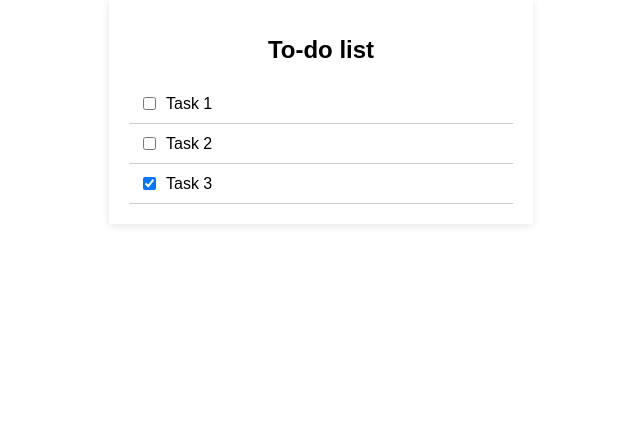
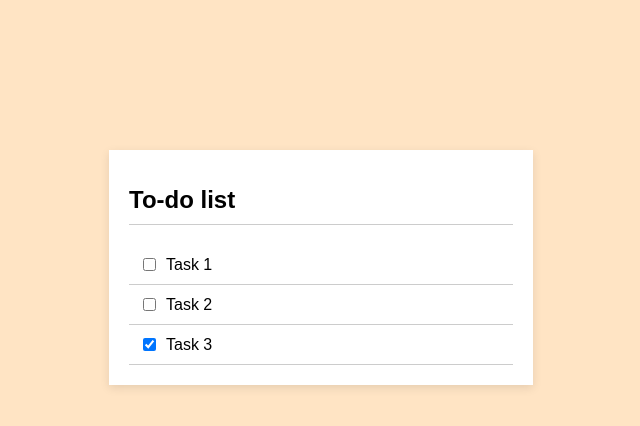
Before and after one commit to MarcoDiaz2000/To-do-list, a website built with webpack: page src/index.html in a window 1280 px wide. Shown: the whole page, without its empty margins (319-959 px from the left). Built offline with nearby package versions, Linux system fonts and the light colour scheme.

Commit message:
Fix style

```diff
--- a/src/style.css
+++ b/src/style.css
@@ -2,6 +2,7 @@ body {
   font-family: Arial, sans-serif;
   margin: 0;
   padding: 0;
+  background-color: bisque;
 }
 
 ul {
@@ -28,14 +29,15 @@ li.completed {
 
 .wrap {
   width: 30%;
-  margin: 0 auto;
+  margin: 150px auto;
   padding: 20px;
-  box-shadow: 0 2px 8px rgba(0, 0, 0, 0.1);
+  box-shadow: 0 3px 9px rgba(0, 0, 0, 0.1);
   background-color: #ffffff;
 }
 
 h1 {
-  text-align: center;
   font-size: 24px;
   margin-bottom: 20px;
+  border-bottom: 1px solid #ccc;
+  padding-bottom: 10px;
 }
```
Also changed, not shown: src/index.js (line endings or trailing spaces).
